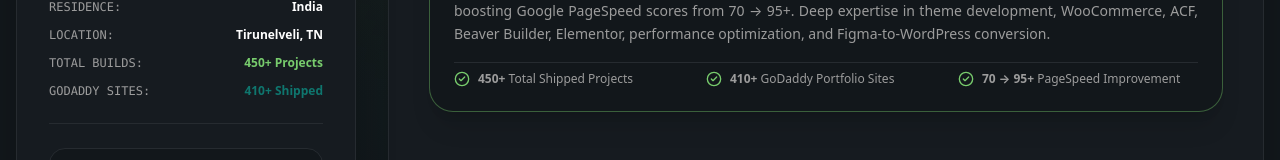
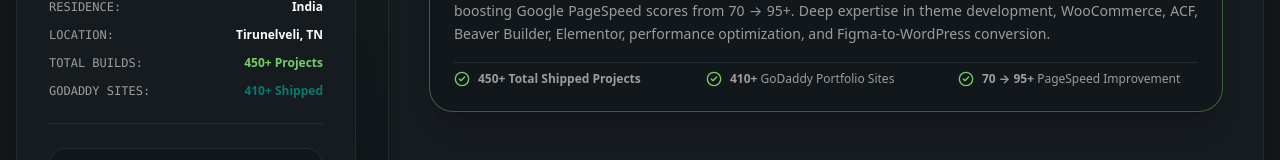
Before and after one commit to Selva-DevEyes/Selvam_SDE, a Next.js app: page / in a window 1280 px wide. Both pictures are taken after a click on the button "RESUME & CV". Shown: the part 469-629 px from the top of the page. Built offline with nearby package versions, Linux system fonts and the light colour scheme.

Commit message:
Update ExperienceSection callout to explicitly show 450+ Total Shipped Projects

```diff
--- a/src/components/ExperienceSection.tsx
+++ b/src/components/ExperienceSection.tsx
@@ -53,7 +53,7 @@ export const ExperienceSection: React.FC<ExperienceSectionProps> = () => {
         <div className="grid sm:grid-cols-3 gap-3 text-xs text-[var(--text-muted)] pt-2 border-t border-[var(--border-color)]">
           <div className="flex items-center gap-2">
             <CheckCircle2 className="w-4 h-4 text-[var(--accent-green)] shrink-0" />
-            <span><strong>450+</strong> Total Shipped Projects</span>
+            <span><strong>450+ Total Shipped Projects</strong></span>
           </div>
           <div className="flex items-center gap-2">
             <CheckCircle2 className="w-4 h-4 text-[var(--accent-green)] shrink-0" />
```
